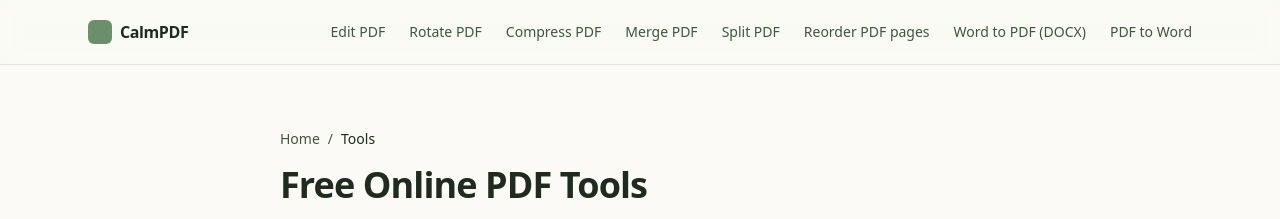
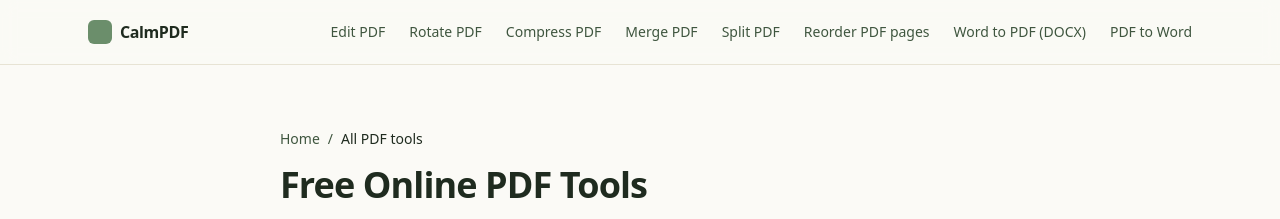
Before and after one commit to lorenzo-gu/calmpdf, a Next.js app: page /tools in a window 1280 px wide. Shown: the top 219 px of the page. Built offline with nearby package versions, Linux system fonts and the light colour scheme.

Commit message:
Align tools taxonomy labels across nav, hub, and guides

```diff
--- a/src/app/how-to/page.tsx
+++ b/src/app/how-to/page.tsx
@@ -40,8 +40,6 @@ const TOPIC_CLUSTERS: Cluster[] = [
     posts: PUBLISHED_BLOG_POSTS.filter((p) => p.slug.includes("rotate")),
   },
   { title: "Convert PDF", posts: PUBLISHED_BLOG_POSTS.filter((p) => p.slug.includes("word") || p.slug.includes("docx") || p.slug.includes("convert-pdf")) },
-  { title: "Images/PDF", posts: [] },
-  { title: "Page Management", posts: [] },
 ];
 
 export default function HowToIndexPage() {
--- a/src/app/reorder-pdf-pages/page.tsx
+++ b/src/app/reorder-pdf-pages/page.tsx
@@ -44,7 +44,7 @@ export default function Page() {
 
         <h3 className="text-xl font-semibold text-sage-900">Related tools</h3>
         <p>
-          Continue with <Link href="/split-pdf" className="underline underline-offset-2 hover:no-underline">Split PDF</Link>, <Link href="/rotate-pdf" className="underline underline-offset-2 hover:no-underline">Rotate PDF</Link>, <Link href="/edit-pdf" className="underline underline-offset-2 hover:no-underline">Edit PDF</Link>, or browse all tools in <Link href="/tools" className="underline underline-offset-2 hover:no-underline">PDF Tools</Link>.
+          Continue with <Link href="/split-pdf" className="underline underline-offset-2 hover:no-underline">Split PDF</Link>, <Link href="/rotate-pdf" className="underline underline-offset-2 hover:no-underline">Rotate PDF</Link>, <Link href="/edit-pdf" className="underline underline-offset-2 hover:no-underline">Edit PDF</Link>, or browse all tools in <Link href="/tools" className="underline underline-offset-2 hover:no-underline">All PDF tools</Link>.
         </p>
       </section>
     </ToolShell>
--- a/src/app/tools/page.tsx
+++ b/src/app/tools/page.tsx
@@ -28,8 +28,7 @@ const TOOL_GROUPS: ToolGroup[] = [
     active: [
       { href: "/edit-pdf", label: "Edit PDF" },
       { href: "/rotate-pdf", label: "Rotate PDF" },
-      { href: "/reorder-pdf-pages", label: "Reorder PDF Pages" },
-    ],
+          ],
     comingSoon: [
       { href: "/add-page-numbers-to-pdf", label: "Add Page Numbers" },
       { href: "/remove-pdf-pages", label: "Remove PDF Pages" },
@@ -43,6 +42,7 @@ const TOOL_GROUPS: ToolGroup[] = [
     active: [
       { href: "/merge-pdf", label: "Merge PDF" },
       { href: "/split-pdf", label: "Split PDF" },
+      { href: "/reorder-pdf-pages", label: "Reorder PDF Pages" },
     ],
     comingSoon: [
       { href: "/protect-pdf", label: "Protect PDF" },
@@ -76,7 +76,7 @@ export default function ToolsPage() {
           Home
         </Link>
         <span className="mx-2">/</span>
-        <span className="text-sage-900">Tools</span>
+        <span className="text-sage-900">All PDF tools</span>
       </nav>
 
       <h1 className="mt-4 text-3xl md:text-4xl font-semibold">Free Online PDF Tools</h1>
--- a/src/components/Header.tsx
+++ b/src/components/Header.tsx
@@ -26,7 +26,7 @@ export function Header() {
           </Link>
         </nav>
         <Link href="/tools" className="md:hidden text-sm font-medium text-sage-700 no-underline hover:text-sage-900">
-          All tools
+          All PDF tools
         </Link>
       </div>
     </header>
--- a/src/components/JsonLd.tsx
+++ b/src/components/JsonLd.tsx
@@ -101,7 +101,7 @@ export function BreadcrumbJsonLd({ tool }: { tool: Tool }) {
         "@type": "BreadcrumbList",
         itemListElement: [
           { "@type": "ListItem", position: 1, name: "Home", item: SITE.url },
-          { "@type": "ListItem", position: 2, name: "PDF Tools", item: `${SITE.url}/tools` },
+          { "@type": "ListItem", position: 2, name: "All PDF tools", item: `${SITE.url}/tools` },
           { "@type": "ListItem", position: 3, name: tool.h1, item: `${SITE.url}/${tool.slug}` },
         ],
       }}
--- a/src/components/ToolShell.tsx
+++ b/src/components/ToolShell.tsx
@@ -26,7 +26,7 @@ export function ToolShell({
       <Breadcrumbs
         crumbs={[
           { label: "Home", href: "/" },
-          { label: "PDF Tools", href: "/tools" },
+          { label: "All PDF tools", href: "/tools" },
           { label: tool.h1 },
         ]}
       />
```
